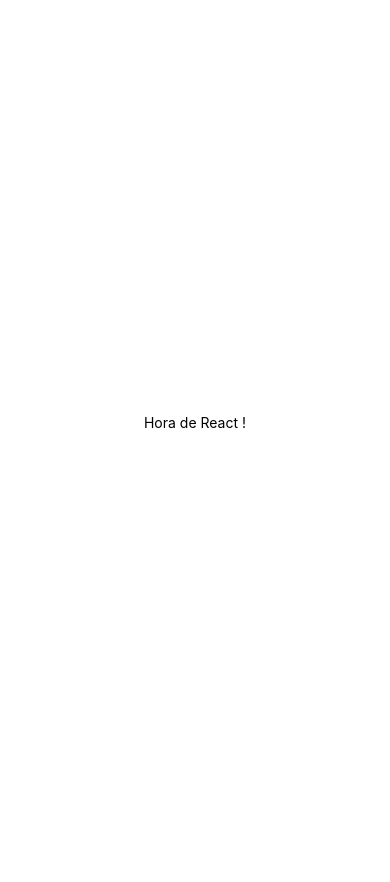
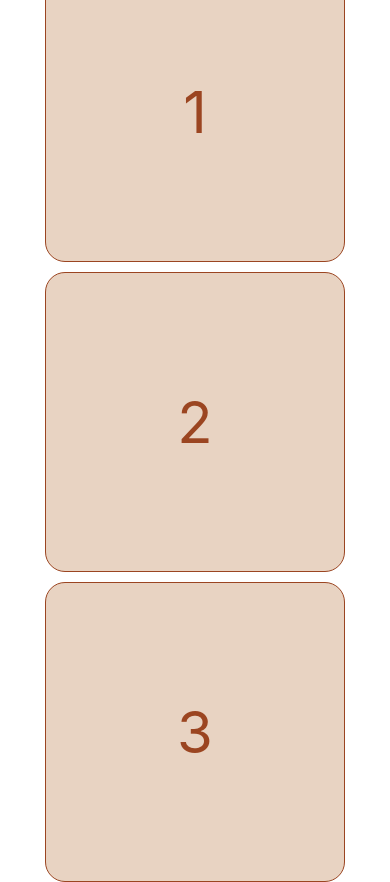
Before and after one commit to curioussdev/React-Native-Marathon, a React Native app in the folder DEVember-test/: screen / in a window 390 px wide. Before the commit the page ends 844 px from the top, so only its background shows below. Built offline with nearby package versions, Linux system fonts and the light colour scheme.

Commit message:
building boxes

```diff
--- a/DEVember-test/App.tsx
+++ b/DEVember-test/App.tsx
@@ -2,10 +2,23 @@
 import { StyleSheet, Text, View } from 'react-native';
 
 export default function App() {
+
   return (
     <View style={styles.container}>
-      <Text>Hora de React !</Text>
-      <StatusBar style="auto" />
+
+      <View style={styles.box}>
+        <Text style={styles.Text}>1</Text>
+      </View>
+
+      <View style={styles.box}>
+        <Text style={styles.Text}>2</Text>
+      </View>
+
+      <View style={styles.box}>
+        <Text style={styles.Text}>3</Text>
+      </View>
+
+
     </View>
   );
 }
@@ -16,5 +29,27 @@
     backgroundColor: '#fff',
     alignItems: 'center',
     justifyContent: 'center',
+
+    gap: 10,
   },
+
+
+  box: {
+    backgroundColor: '#e8d3c2',
+    width: 300,
+    height: 300,
+
+    borderWidth: StyleSheet.hairlineWidth, // deixar a borda fina
+    borderColor: '#9b4521',
+    borderRadius: 20,
+
+    justifyContent: 'center',
+    alignItems: 'center'
+  },
+
+  Text: {
+    color: '#9b4521',
+    fontSize: 58
+  }
+
 });
```
